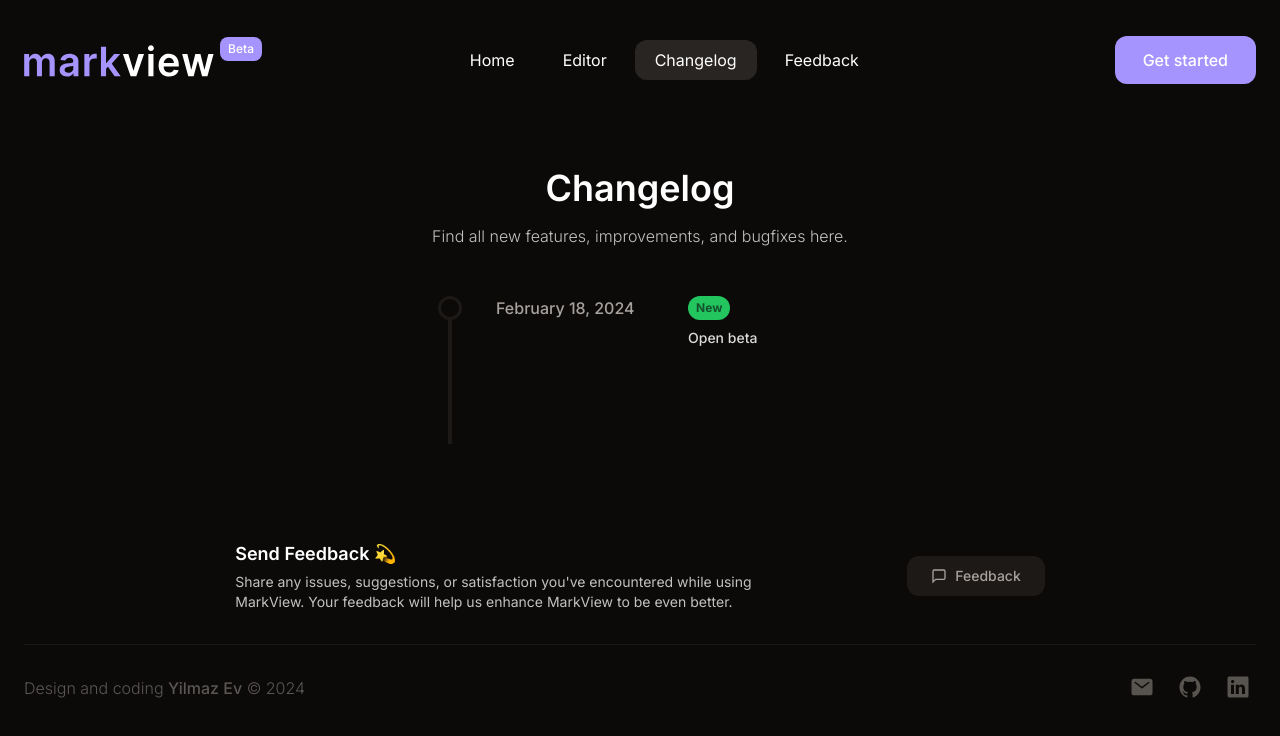
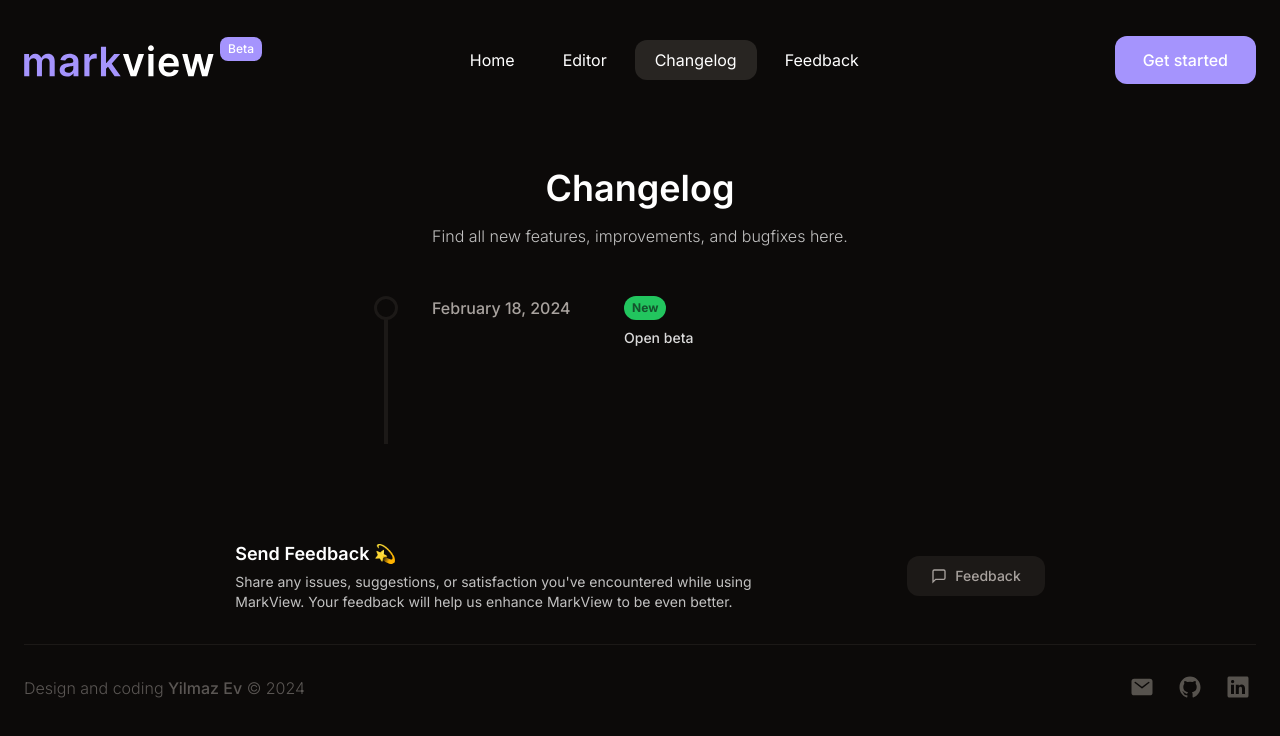
Before and after one commit to yilmazev/markview, a Next.js app: page /changelog in a window 1280 px wide. Shown: the top 736 px of the page. Built offline with nearby package versions, Linux system fonts and the light colour scheme.

Commit message:
changelog updated

```diff
--- a/src/containers/Changelog/index.tsx
+++ b/src/containers/Changelog/index.tsx
@@ -49,7 +49,7 @@
                 </div>
                 <div className="relative mx-auto flex w-full flex-col items-center justify-center">
                     {groupedChangelogData.map((group: GroupedChangelog, index: number) => (
-                        <section key={index} className="w-full max-w-96 justify-center md:flex">
+                        <section key={index} className="w-full max-w-lg justify-center md:flex">
                             <div className="relative w-full pb-16 pl-8 md:pl-12 md:pt-0">
                                 <div className="absolute inset-y-0 left-0 w-1 bg-stone-900 md:top-2.5" />
                                 <div className="absolute -left-2.5 top-0 size-6 rounded-full border-[3px] border-stone-900 bg-stone-950 md:top-0" />
```
